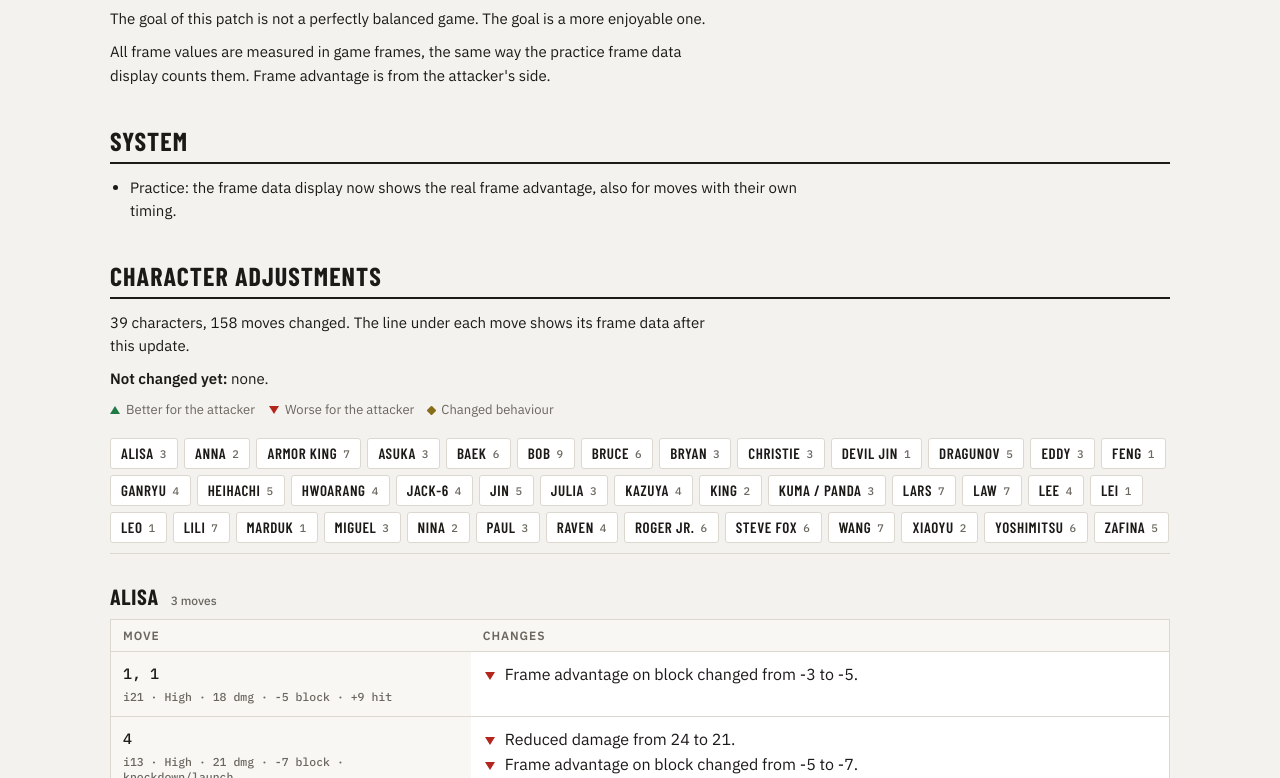
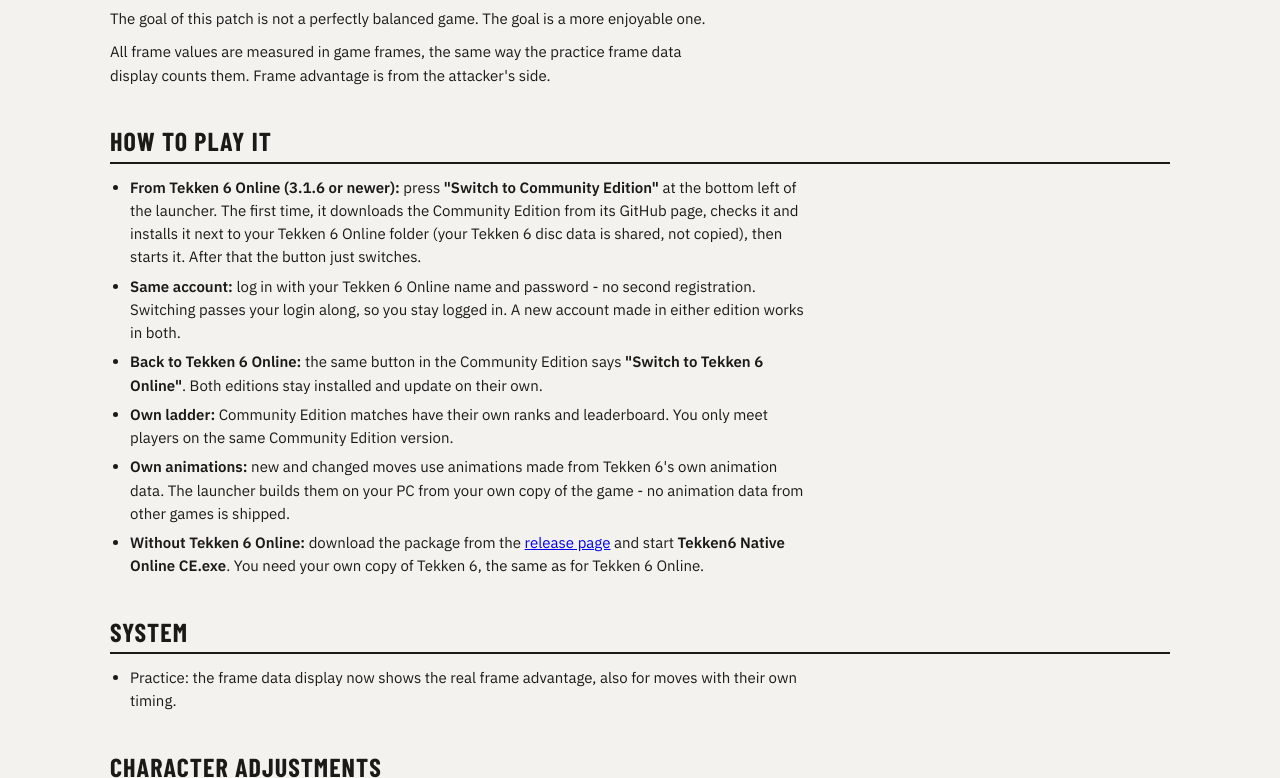
Before and after one commit to Ekspym/Tekken6-native-online-CE, a plain HTML site: page index.html in a window 1280 px wide. Shown: the part 475-1253 px from the top of the page. Drawn offline with nearby package versions, Linux system fonts and the light colour scheme.

Commit message:
CE patch notes: how to play it (switch button, same account, own ladder)

```diff
--- a/index.html
+++ b/index.html
@@ -92,6 +92,16 @@ footer { margin-top: 48px; color: var(--muted); font-size: 13px; border-top: 1px
   <p>This mod was made to raise the overall quality of Tekken 6 and breathe new life into its cast. Characters who were too dominant have been toned down so they feel less oppressive, while characters who were underperforming have been made stronger or simply more fun to play.</p><p>The goal of this patch is not a perfectly balanced game. The goal is a more enjoyable one.</p>
   <p>All frame values are measured in game frames, the same way the practice frame data display counts them. Frame advantage is from the attacker's side.</p>
 
+  <h2>How to play it</h2>
+  <ul class="sys">
+    <li><b>From Tekken 6 Online (3.1.6 or newer):</b> press <b>"Switch to Community Edition"</b> at the bottom left of the launcher. The first time, it downloads the Community Edition from its GitHub page, checks it and installs it next to your Tekken 6 Online folder (your Tekken 6 disc data is shared, not copied), then starts it. After that the button just switches.</li>
+    <li><b>Same account:</b> log in with your Tekken 6 Online name and password - no second registration. Switching passes your login along, so you stay logged in. A new account made in either edition works in both.</li>
+    <li><b>Back to Tekken 6 Online:</b> the same button in the Community Edition says <b>"Switch to Tekken 6 Online"</b>. Both editions stay installed and update on their own.</li>
+    <li><b>Own ladder:</b> Community Edition matches have their own ranks and leaderboard. You only meet players on the same Community Edition version.</li>
+    <li><b>Own animations:</b> new and changed moves use animations made from Tekken 6's own animation data. The launcher builds them on your PC from your own copy of the game - no animation data from other games is shipped.</li>
+    <li><b>Without Tekken 6 Online:</b> download the package from the <a href="https://github.com/Ekspym/Tekken6-native-online-CE/releases/latest">release page</a> and start <b>Tekken6 Native Online CE.exe</b>. You need your own copy of Tekken 6, the same as for Tekken 6 Online.</li>
+  </ul>
+
   <h2>System</h2>
   <ul class="sys">
     <li>Practice: the frame data display now shows the real frame advantage, also for moves with their own timing.</li>
```
